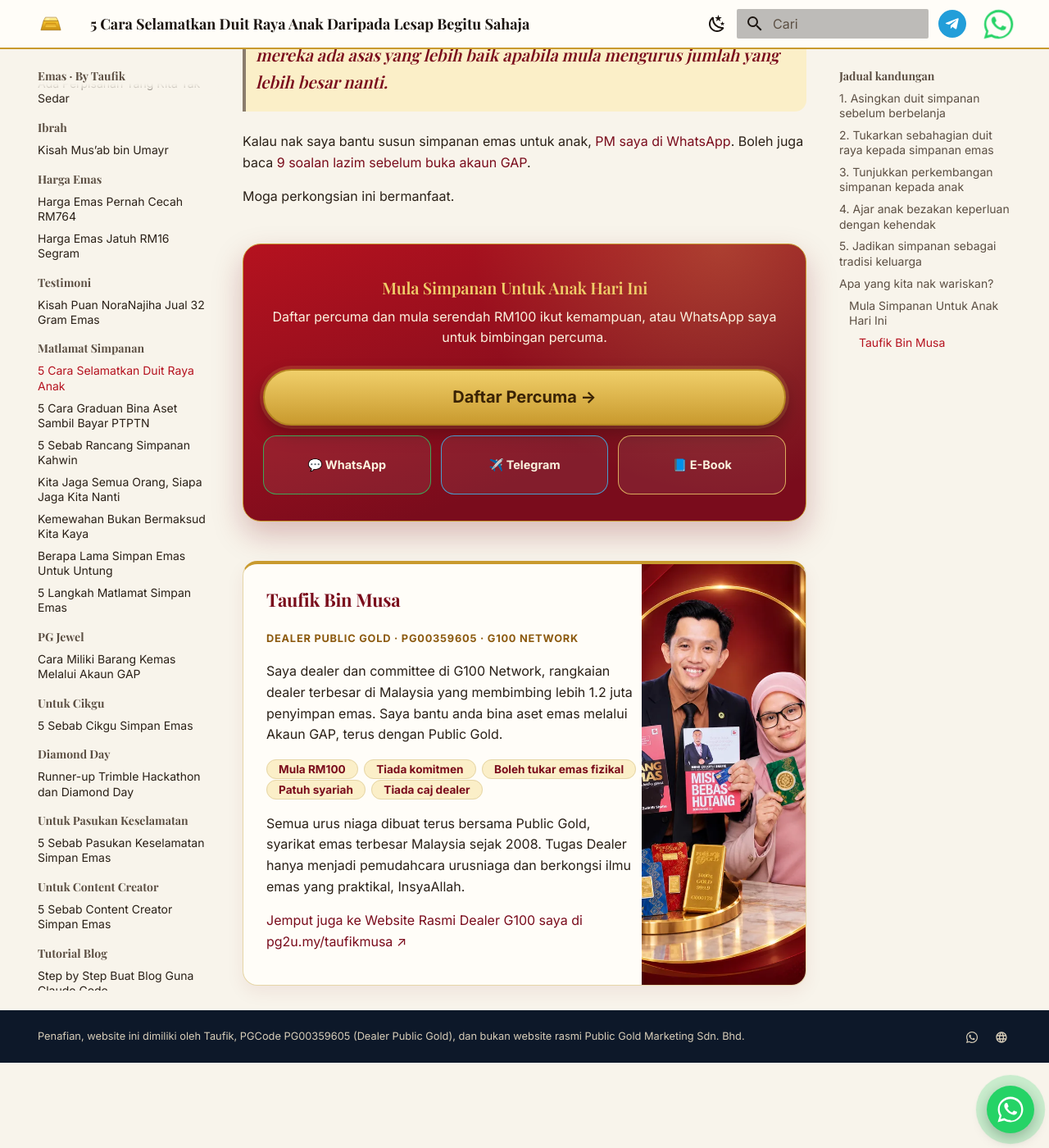
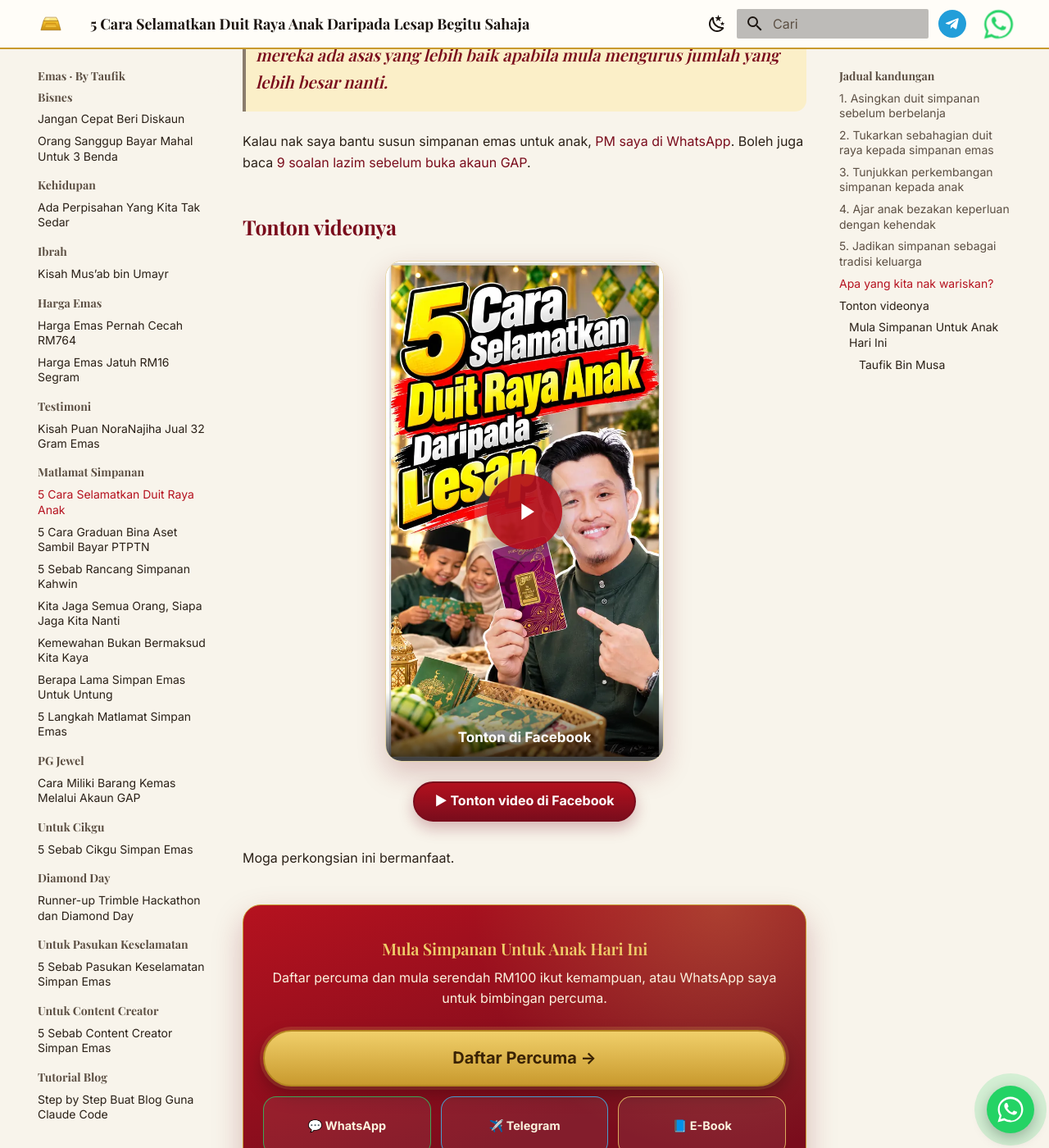
Before and after one commit to taufikmusa/emas, an MkDocs documentation site: the page built from docs/artikel/5-cara-selamatkan-duit-raya-anak.md, in a window 1280 px wide and 1400 px high, scrolled down 4169 px. Shown: the whole window at 82% size. Built offline with MkDocs 1.6.1 and Material for MkDocs 9.7.7, drawn with Linux system fonts in a browser that asks for light colours; some web fonts are replaced.

Commit message:
Tambah video Facebook dalam artikel duit raya anak
Co-Authored-By: Claude Sonnet 5.5 <noreply@anthropic.com>
Claude-Session: https://claude.ai/code/session_01Kg5rzoNKh8hvmsKW8L46De

```diff
--- a/docs/artikel/5-cara-selamatkan-duit-raya-anak.md
+++ b/docs/artikel/5-cara-selamatkan-duit-raya-anak.md
@@ -104,6 +104,16 @@ Jangan tunggu anak dah besar baru nak ajar tentang kewangan.
 
 Kalau nak saya bantu susun simpanan emas untuk anak, [PM saya di WhatsApp](https://api.whatsapp.com/send/?phone=60132740711&text=Boleh+guide+saya+simpan+emas+Public+Gold&type=phone_number&app_absent=0). Boleh juga baca [9 soalan lazim sebelum buka akaun GAP](9-soalan-lazim-sebelum-buka-akaun-emas-gap.md).
 
+## Tonton videonya
+
+<a class="video-thumb" href="https://www.facebook.com/share/v/1ApDeiAPXc/" aria-label="Tonton video 5 cara selamatkan duit raya anak di Facebook">
+<img src="../../assets/duit-raya-video-thumb.webp" alt="Thumbnail video: 5 cara selamatkan duit raya anak daripada lesap" width="640" height="1152" loading="lazy" decoding="async">
+<span class="video-play" aria-hidden="true"><svg viewBox="0 0 24 24" width="34" height="34"><path fill="currentColor" d="M8 5v14l11-7z"/></svg></span>
+<span class="video-label">Tonton di Facebook</span>
+</a>
+
+<p class="video-cta"><a class="md-button md-button--primary" href="https://www.facebook.com/share/v/1ApDeiAPXc/">▶ Tonton video di Facebook</a></p>
+
 Moga perkongsian ini bermanfaat.
 
 <div class="cta" markdown>
```
Also changed, not shown: docs/assets/duit-raya-video-thumb.webp (added).
